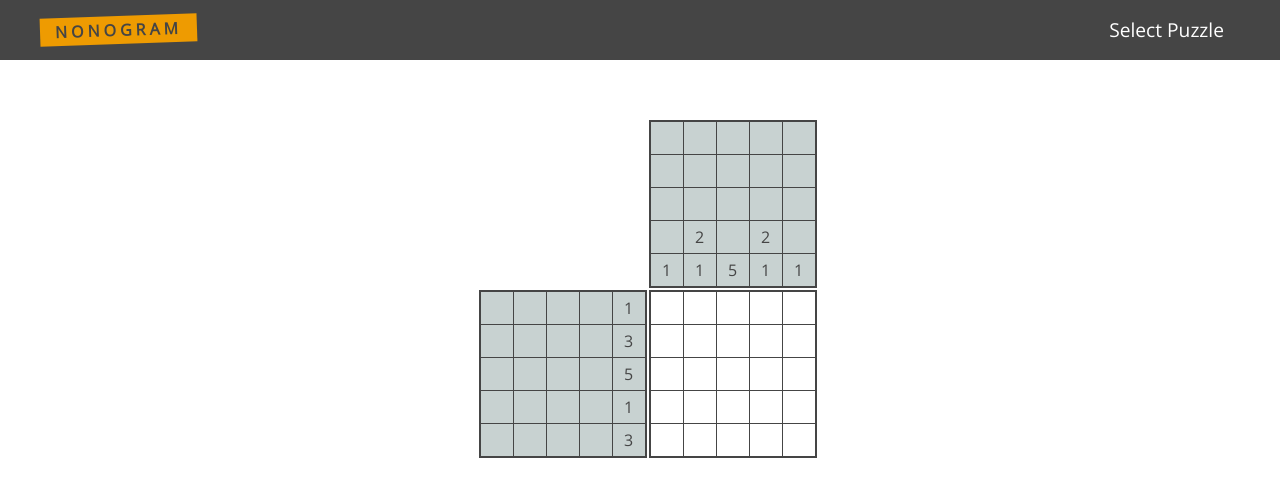
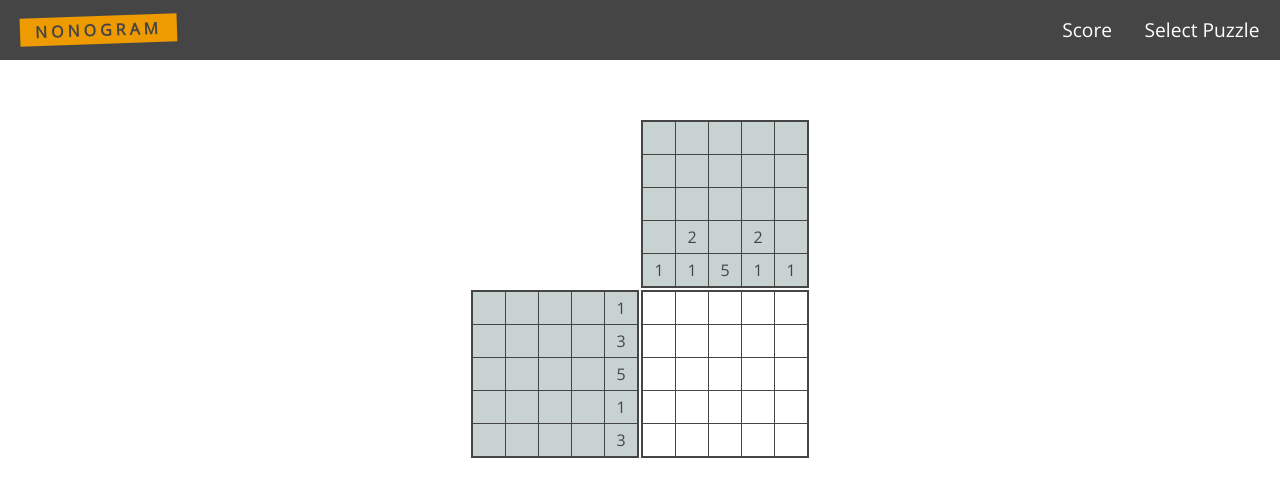
Before and after one commit to hannakulikowska/nonograms, a website built with Vite: page nonograms/index.html in a window 1280 px wide. Built offline with nearby package versions, Linux system fonts and the light colour scheme.

Commit message:
feat: add `Score` menu item

```diff
--- a/nonograms/src/js/game.module.js
+++ b/nonograms/src/js/game.module.js
@@ -30,7 +30,7 @@ export function changeGameSize(size, puzzleData) {
 }
 
 export function applyResponsiveStyles(newSize, cellSize, cellSizeSmall) {
-  const mediaQuery = window.matchMedia("(max-width: 668px)");
+  const mediaQuery = window.matchMedia("(max-width: 749px)");
 
   if (mediaQuery.matches) {
     topNumGrid.style.gridTemplateRows = `repeat(5, ${cellSizeSmall}px)`;
@@ -68,7 +68,7 @@ export function createGameFields(size, puzzleData) {
       number.style.borderRight = `1px solid ${colorMain}`;
     }
   }
-  const invertedMatrix = transformAndInvertMatrix(puzzleData); //!
+  const invertedMatrix = transformAndInvertMatrix(puzzleData);
   // Set invertedMatrix into topNumGrid cells
   for (let row = 0; row < invertedMatrix.length; row++) {
     for (let col = 0; col < invertedMatrix[row].length; col++) {
@@ -90,7 +90,7 @@ export function createGameFields(size, puzzleData) {
       number.style.borderBottom = `1px solid ${colorMain}`;
     }
   }
-  const transformedLeftMatrix = transformLeftMatrix(puzzleData); //!
+  const transformedLeftMatrix = transformLeftMatrix(puzzleData);
   for (let row = 0; row < transformedLeftMatrix.length; row++) {
     for (let col = 0; col < transformedLeftMatrix[row].length; col++) {
       const cellIndex = row * 5 + col;
--- a/nonograms/src/js/header.module.js
+++ b/nonograms/src/js/header.module.js
@@ -1,5 +1,11 @@
 import { createElement } from "./page.module";
-import { createMenuItem, createDropdown } from "./menu.module";
+import {
+  createMenuItem,
+  createDropdown,
+  menuItem,
+  dropdownSelectPuzzle,
+  dropdownScore,
+} from "./menu.module";
 
 export let menu;
 
@@ -9,7 +15,13 @@ export function createHeader(parentElement) {
 
   createElement("h1", "header__title", headerWrapper, "Nonogram");
   menu = createElement("menu", "header__menu menu", headerWrapper); // create <menu> in header
+
   // `menu.module` & `main.js`
+  createMenuItem(menu, "Score"); // Create <li> "Score" in <menu> in <header>
+  createDropdown(menuItem);
+  dropdownScore();
+
   createMenuItem(menu, "Select Puzzle"); // Create <li> "Select Puzzle" in <menu> in <header>
-  createDropdown();
+  createDropdown(menuItem);
+  dropdownSelectPuzzle();
 }
--- a/nonograms/src/js/menu.module.js
+++ b/nonograms/src/js/menu.module.js
@@ -3,7 +3,7 @@ import { createModal, displayPuzzleOptions } from "./modals.module";
 import { gameSizes } from "../../main";
 
 export let dropdownWrapper;
-let menuItem;
+export let menuItem;
 
 // Menu Item (eg. "Select puzzle")
 export function createMenuItem(parentElement, text) {
@@ -11,15 +11,24 @@ export function createMenuItem(parentElement, text) {
 }
 
 // Dropdown options
-export function createDropdown() {
-  dropdownWrapper = createElement("ul", "menu__dropdown-wrapper", menuItem);
+export function createDropdown(parentElement) {
+  dropdownWrapper = createElement(
+    "ul",
+    "menu__dropdown-wrapper",
+    parentElement
+  );
+}
 
+// Dropdown "Select puzzle"
+
+export function dropdownSelectPuzzle() {
   gameSizes.forEach((option) => {
     const dropdownItem = createElement(
       "li",
       "menu__dropdown-item",
       dropdownWrapper
     );
+    widthComparison(menuItem, dropdownItem);
     createElement("button", "menu__dropdown-button", dropdownItem, option);
 
     dropdownItem.addEventListener("click", function () {
@@ -28,3 +37,27 @@ export function createDropdown() {
     });
   });
 }
+
+// Dropdown "Score"
+
+export const time = [];
+
+export function dropdownScore() {
+  time.forEach((result) => {
+    const dropdownItem = createElement(
+      "li",
+      "menu__dropdown-item",
+      dropdownWrapper
+    );
+
+    createElement("div", "menu__dropdown-button", dropdownItem, result);
+  });
+}
+
+function widthComparison(elem1, elem2) {
+  const maxWidth = Math.max(elem1.offsetWidth, elem2.offsetWidth);
+
+  // set max width for both elements
+  elem1.style.width = `${maxWidth}px`;
+  elem2.style.width = `${maxWidth}px`;
+}
--- a/nonograms/src/js/page.module.js
+++ b/nonograms/src/js/page.module.js
@@ -7,7 +7,11 @@ export { page };
 
 const page = document.body;
 
+// Create page *** START
+
 export function createPage(size) {
+  // page
+
   page.className = "page";
   createHeader(page);
 
@@ -15,11 +19,7 @@ export function createPage(size) {
 
   const mainContent = createElement("div", "main-content", pageWrapper);
 
-  createElement(
-    "div",
-    "main-content__control-panel control-panel",
-    mainContent
-  );
+  // game
 
   createGameWrapper(mainContent);
 
@@ -31,9 +31,18 @@ export function createPage(size) {
     createGameFields(size, firstPuzzle.data);
     initializeUserMatrix(size);
   }
+
+  createElement(
+    "div",
+    "main-content__control-panel control-panel",
+    mainContent
+  );
 }
 
-// Create element
+// Create page *** END
+
+// Create element *** START
+
 export function createElement(
   type,
   className,
@@ -57,3 +66,5 @@ export function createElement(
   }
   return element;
 }
+
+// Create element *** END
--- a/nonograms/src/scss/game.module.scss
+++ b/nonograms/src/scss/game.module.scss
@@ -50,6 +50,8 @@
   display: flex;
   justify-content: center;
   align-items: center;
+  min-width: 18px;
+  min-height: 18px;
   background-color: $color-white;
   cursor: pointer;
 }
@@ -86,14 +88,15 @@
   display: flex;
   justify-content: center;
   align-items: center;
+  min-width: 18px;
+  min-height: 18px;
   background-color: $color-main-light;
   color: $color-main;
   font-size: 1em;
   user-select: none;
 }
 
-@media screen and (max-width: 668px) {
-
+@media screen and (max-width: 749px) {
   .game__top-num-grid {
     grid-template-rows: repeat(5, $size-cell-sm);
     grid-template-columns: repeat($size-game, $size-cell-sm);
--- a/nonograms/src/scss/header.module.scss
+++ b/nonograms/src/scss/header.module.scss
@@ -9,7 +9,7 @@
   max-width: 1440px;
   height: auto;
   margin: 0 auto;
-  padding: 0 40px;
+  padding: 0 4px 0 20px;
 }
 
 .header__title {
--- a/nonograms/src/scss/menu.module.scss
+++ b/nonograms/src/scss/menu.module.scss
@@ -21,6 +21,7 @@
   background-color: $color-main;
   margin: 0;
   transition: 0.2s ease-in-out;
+  white-space: nowrap;
   cursor: pointer;
 
   &:hover {
@@ -40,8 +41,7 @@
 
   list-style-type: none;
   display: none;
-  width: auto;
-  min-width: 146.92px;
+
   background-color: $color-white;
   box-shadow: 0px 8px 16px 0px rgba(0, 0, 0, 0.2);
 
@@ -49,7 +49,7 @@
 }
 
 .menu__dropdown-button {
-  font-size: 1.2em;
+  font-size: 0.9em;
   text-align: left;
   color: $color-main;
   border: none;
@@ -59,6 +59,7 @@
   background-color: inherit;
   margin: 0;
   transition: 0.2s ease-in-out;
+  white-space: nowrap;
   cursor: pointer;
 
   &:hover {
--- a/nonograms/src/scss/style.scss
+++ b/nonograms/src/scss/style.scss
@@ -25,7 +25,7 @@ button:focus {
   max-width: 1440px;
   height: auto;
   margin: 0 auto;
-  padding: 60px 40px 20px;
+  padding: 60px 20px 20px;
   display: flex;
   flex-direction: column;
   justify-content: start;
@@ -34,7 +34,6 @@ button:focus {
 
 .main-content {
   display: flex;
-  justify-content: space-evenly;
-  align-items: center;
-  gap: 15px;
+  justify-content: flex-end;
+  align-items: flex-start;
 }
```
